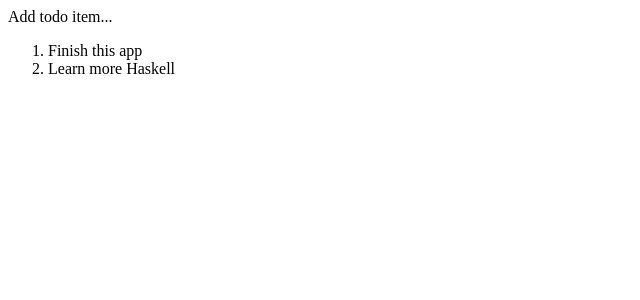
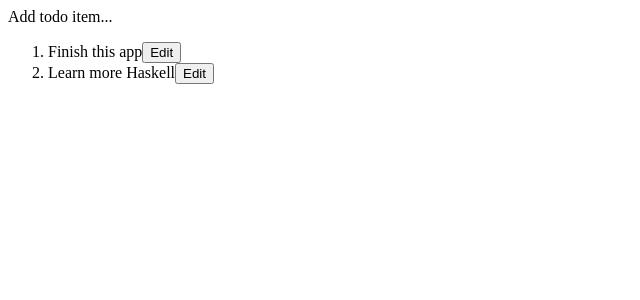
Before and after one commit to lpraz/vue-todo, a Vue app: page / in a window 1280 px wide. Shown: the top 300 px of the page, without its empty margins (0-640 px from the left). Built offline with nearby package versions, Linux system fonts and the light colour scheme.

Commit message:
Added ability to edit todo items

```diff
--- a/src/App.vue
+++ b/src/App.vue
@@ -1,5 +1,5 @@
 <template>
-  <todo-list :items="items" />
+  <todo-list />
 </template>
 
 <script>
@@ -7,20 +7,6 @@ import TodoList from "./components/TodoList.vue";
 
 export default {
   name: "App",
-  data() {
-    return {
-      items: [
-        {
-          id: 1,
-          text: "Finish this app"
-        },
-        {
-          id: 2,
-          text: "Learn more Haskell"
-        }
-      ]
-    };
-  },
   components: {
     TodoList,
   },
--- a/src/components/TodoItem.vue
+++ b/src/components/TodoItem.vue
@@ -1,14 +1,43 @@
 <template>
   <div>
-    <li>{{text}}</li>
+    <li v-show="!isEditing">
+      <span>{{ text }} </span>
+      <button @click="edit">Edit</button>
+    </li>
+    <li v-show="isEditing">
+      <input v-model="editText" placeholder="Edit..." />
+      <button @click="save">Save</button>
+      <button @click="cancel">Cancel</button>
+    </li>
   </div>
 </template>
 
 <script>
-export default
-{
-    name: "TodoItem",
-    props: ["text"]
+export default {
+  name: "TodoItem",
+  props: ["id", "text"],
+  emits: {
+    editTodoItem: null,
+  },
+  data() {
+    return {
+      editText: this.text,
+      isEditing: false,
+    };
+  },
+  methods: {
+    edit() {
+      this.isEditing = true;
+    },
+    cancel() {
+      this.isEditing = false;
+      this.editText = this.text;
+    },
+    save() {
+      this.isEditing = false;
+      this.$emit("editTodoItem", this.id, this.editText);
+    },
+  },
 };
 </script>
 
--- a/src/components/TodoList.vue
+++ b/src/components/TodoList.vue
@@ -2,7 +2,13 @@
   <div>
     <add-todo-item />
     <ol>
-      <todo-item v-for="item in items" :text="item.text" :key="item.id" />
+      <todo-item
+        v-for="item in items"
+        :id="item.id"
+        :text="item.text"
+        :key="item.id"
+        @editTodoItem="editTodoItem"
+      />
     </ol>
   </div>
 </template>
@@ -13,10 +19,29 @@ import TodoItem from "./TodoItem.vue";
 
 export default {
   name: "TodoList",
-  props: ["items"],
+  data() {
+    return {
+      items: [
+        {
+          id: 1,
+          text: "Finish this app",
+        },
+        {
+          id: 2,
+          text: "Learn more Haskell",
+        },
+      ],
+    };
+  },
   components: {
     AddTodoItem,
     TodoItem,
+  },
+  methods: {
+    editTodoItem(id, text) {
+      let item = this.items.find((i) => i.id == id);
+      item.text = text;
+    },
   },
 };
 </script>
```
